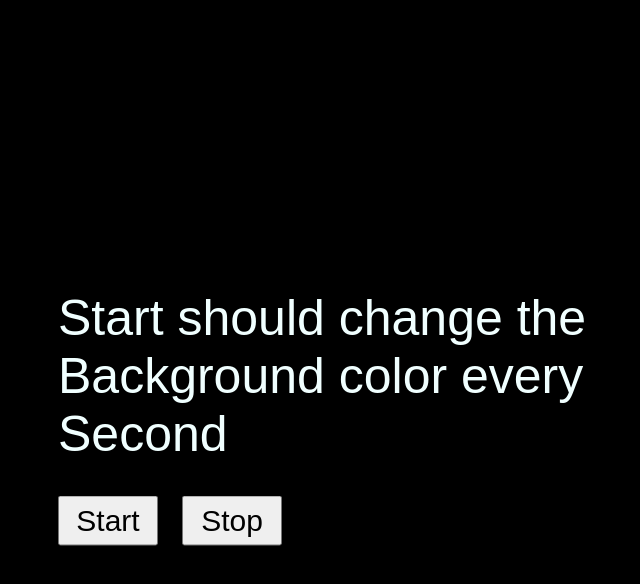
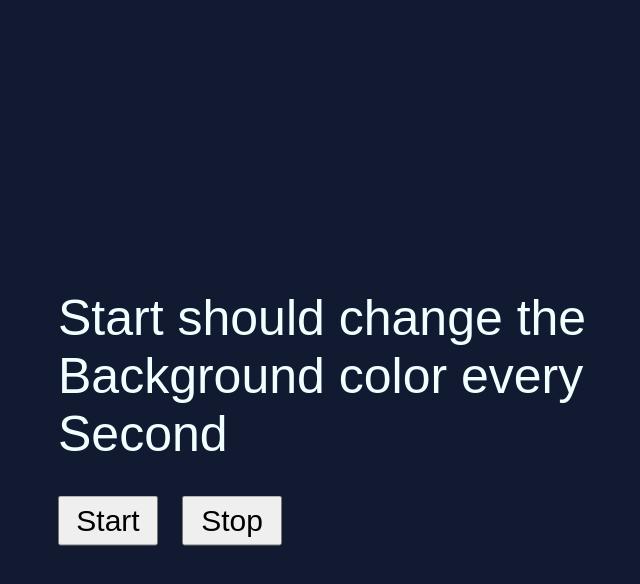
Before and after one commit to shivdeepbisurkar/javascript, a plain HTML site: page 08_Event_project/Ultimate_color/index.html in a window 1280 px wide. Both pictures are taken after a click on the button "Start". Shown: the whole page, without its empty margins (262-902 px from the left). Drawn offline with Linux system fonts and the light colour scheme.

Commit message:
ultimate

```diff
--- /dev/null
+++ b/08_Event_project/Ultimate_color/ultimate.js
@@ -0,0 +1,30 @@
+
+let color=function(){
+    const hex="0123456789ABCDEF"
+    let change="#"
+    for(let i=0;i<6;i++){
+        change+=hex[Math.floor(Math.random()*16)]
+    }
+    return change
+}
+const start=document.querySelector("#start")
+const stop=document.querySelector('#stop')
+let intervalId;
+start.addEventListener('click',()=>{
+    if(!intervalId){
+        intervalId=setInterval(bgcolor,1000)
+    }
+
+    function bgcolor(){
+        document.body.style.backgroundColor=color()
+        console.log("entered", color());
+    }
+    console.log("entered");
+})
+
+stop.addEventListener('click',()=>{
+    clearInterval(intervalId);
+    intervalId=null
+})
+console.log(start);
+console.log(stop);
```
Also changed, not shown: 08_Event_project/Ultimate_color/index.html (+1 -1 lines).
